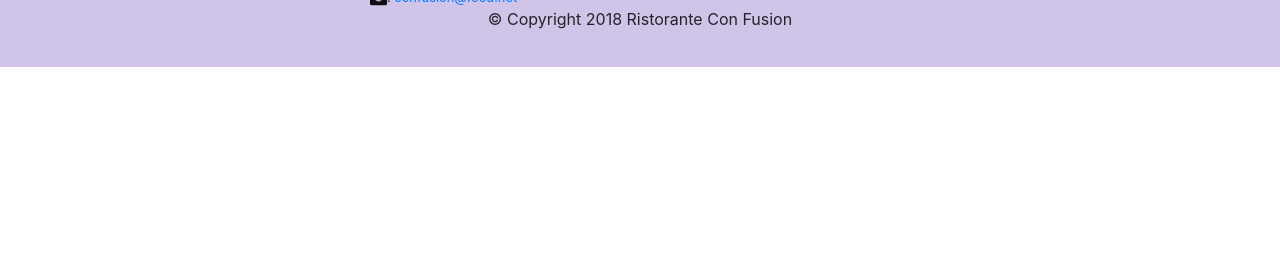
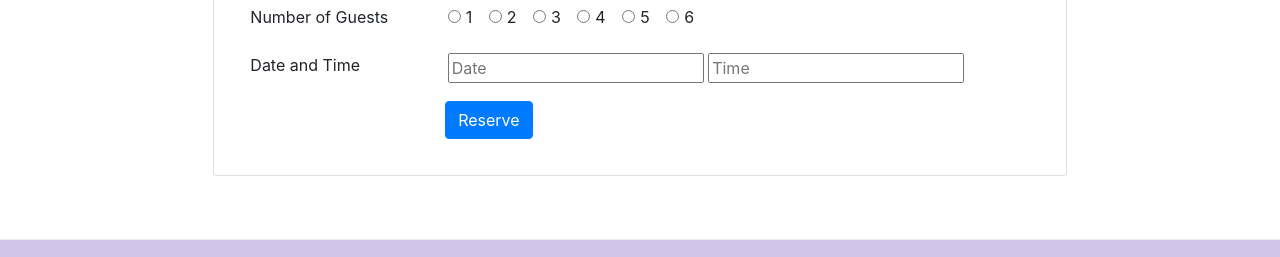
Before and after one commit to verracca/BootstrapCoursera, a website: page index.html in a window 1280 px wide. Shown: the part 1694-1951 px from the top of the page. Before the commit the page ends 1761 px from the top, so only its background shows below. Drawn offline with nearby package versions, Linux system fonts and the light colour scheme.

Commit message:
Bootstrap CSS Components

```diff
--- a/index.html
+++ b/index.html
@@ -69,7 +69,7 @@
     <header class="jumbotron">
       <div class="container">
         <div class="row row-header">
-          <div class="col-12 col-sm-6">
+          <div class="col-sm-6">
             <h1>Ristorante con Fusion</h1>
             <p>
               We take inspiration from the World's best cuisines, and create a
@@ -77,8 +77,13 @@
               your culinary senses!
             </p>
           </div>
-          <div class="col-12 col-sm align-self-center">
+          <div
+            class="col-sm-6 d-flex flex-column flex-sm-row align-items-center"
+          >
             <img src="img/logo.png" alt="Logo" class="img-fluid" />
+            <a href="#reserve" class="btn bg-warning btn-sm btn-block text-dark"
+              >Reserve Table</a
+            >
           </div>
         </div>
       </div>
@@ -115,14 +120,31 @@
         <div class="col-12 col-sm-4 col-md-3">
           <h3>This Month's Promotions</h3>
         </div>
-        <div class="col col-sm col-md">
-          <h2>Weekend Grand Buffet</h2>
-          <p class="d-none d-sm-block">
-            Featuring mouthwatering combinations with a choice of five different
-            salads, six enticing appetizers, six main entrees and five choicest
-            desserts. Free flowing bubbly and soft drinks. All for just $19.99
-            per person
-          </p>
+
+        <div class="media-body">
+          <div class="col-12 col-sm">
+            <div class="media">
+              <div>
+                <h2 class="mt-0">
+                  Weekend Grand Buffet<span class="badge badge-danger ml-1"
+                    >NEW</span
+                  >
+                </h2>
+
+                <p class="d-none d-sm-block">
+                  Featuring mouthwatering combinations with a choice of five
+                  different salads, six enticing appetizers, six main entrees
+                  and five choicest desserts. Free flowing bubbly and soft
+                  drinks. All for just $19.99 per person
+                </p>
+              </div>
+              <img
+                class="d-flex ml-3 img-thumbnail align-self-center"
+                src="img/buffet.png"
+                alt="Buffet"
+              />
+            </div>
+          </div>
         </div>
       </div>
 
@@ -148,6 +170,93 @@
               </p>
             </div>
           </div>
+        </div>
+      </div>
+    </div>
+
+    <div class="row row-content d-flex align-items-center">
+      <div class="card col-sm-8 offset-sm-2 p-3" id="reserve">
+        <div class="card-body">
+          <h5 class="card-title p-3 mb-2 bg-warning text-white">
+            Reserve a table
+          </h5>
+          <form>
+            <div class="form-group form-row">
+              <label class="col-sm-3" for="formGuest">Number of Guests</label>
+              <div class="col-sm-9">
+                <div class="form-check form-check-inline">
+                  <input
+                    class="form-check-input"
+                    type="radio"
+                    name="inlineRadioOptions"
+                    id="inlineRadio1"
+                    value="option1"
+                  />
+                  <label class="form-check-label" for="inlineRadio1">1</label>
+                </div>
+                <div class="form-check form-check-inline">
+                  <input
+                    class="form-check-input"
+                    type="radio"
+                    name="inlineRadioOptions"
+                    id="inlineRadio2"
+                    value="option2"
+                  />
+                  <label class="form-check-label" for="inlineRadio2">2</label>
+                </div>
+                <div class="form-check form-check-inline">
+                  <input
+                    class="form-check-input"
+                    type="radio"
+                    name="inlineRadioOptions"
+                    id="inlineRadio3"
+                    value="option3"
+                  />
+                  <label class="form-check-label" for="inlineRadio3">3</label>
+                </div>
+                <div class="form-check form-check-inline">
+                  <input
+                    class="form-check-input"
+                    type="radio"
+                    name="inlineRadioOptions"
+                    id="inlineRadio4"
+                    value="option4"
+                  />
+                  <label class="form-check-label" for="inlineRadio4">4</label>
+                </div>
+                <div class="form-check form-check-inline">
+                  <input
+                    class="form-check-input"
+                    type="radio"
+                    name="inlineRadioOptions"
+                    id="inlineRadio5"
+                    value="option5"
+                  />
+                  <label class="form-check-label" for="inlineRadio5">5</label>
+                </div>
+                <div class="form-check form-check-inline">
+                  <input
+                    class="form-check-input"
+                    type="radio"
+                    name="inlineRadioOptions"
+                    id="inlineRadio6"
+                    value="option6"
+                  />
+                  <label class="form-check-label" for="inlineRadio6">6</label>
+                </div>
+              </div>
+            </div>
+            <div class="form-group form-row">
+              <div class="col-sm-3">
+                <label for="dateandtime">Date and Time</label>
+              </div>
+              <div class="col-sm-9">
+                <input type="text" id="date" placeholder="Date" />
+                <input type="text" id="time" placeholder="Time" />
+              </div>
+            </div>
+            <a href="#" class="offset-sm-3 btn btn-primary">Reserve</a>
+          </form>
         </div>
       </div>
     </div>
```
